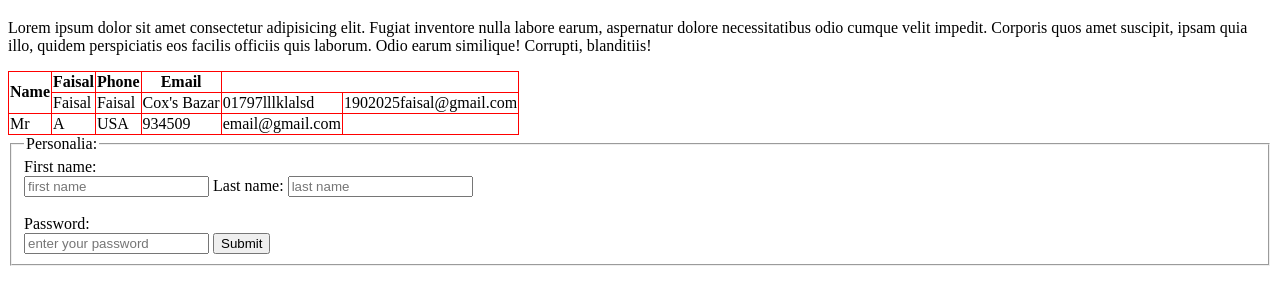
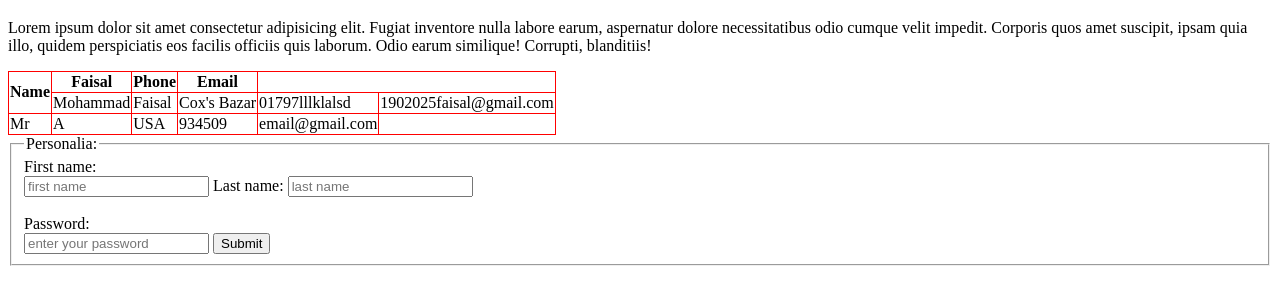
Before and after one commit to 25faisal99/first-project, a plain HTML site: page first-project/index.html in a window 1280 px wide. Shown: the part 95-400 px from the top of the page. Drawn offline with Linux system fonts and the light colour scheme.

Commit message:
Update index.html

```diff
--- a/first-project/index.html
+++ b/first-project/index.html
@@ -19,7 +19,7 @@
             <th style="border: 1px solid red;">Email</th>
         </tr>
         <tr>
-            <td style="border: 1px solid red;">Faisal</td>
+            <td style="border: 1px solid red;">Mohammad</td>
             <td style="border: 1px solid red;">Faisal</td>
             <td style="border: 1px solid red;">Cox's Bazar</td>
             <td style="border: 1px solid red;">01797lllklalsd</td>
```
